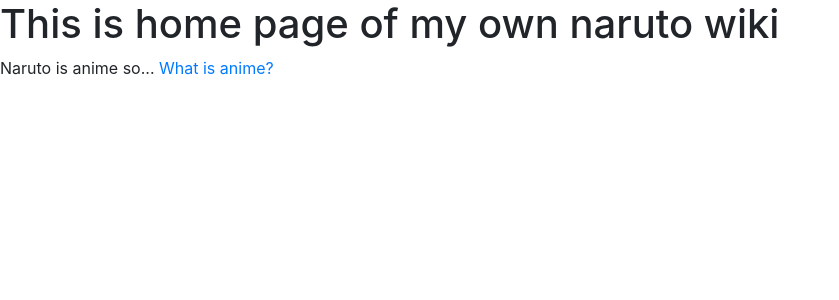
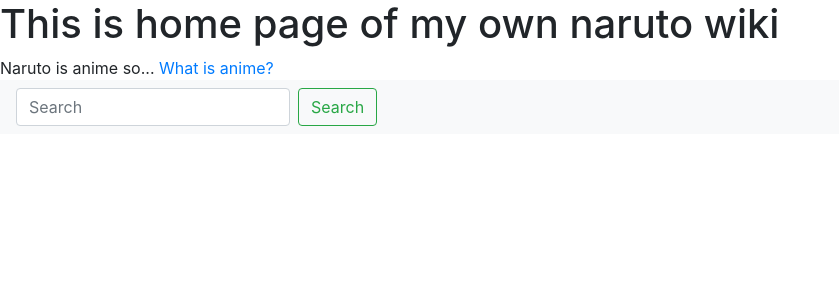
Before and after one commit to Potriashka/Nar_Wiki, a Flask app: page / in a window 1280 px wide. Shown: the top 300 px of the page, without its empty margins (0-839 px from the left). Run offline with Flask 2, Linux system fonts and the light colour scheme; some libraries are stand-ins or nearby versions.

Commit message:
Update index.html

```diff
--- a/templates/index.html
+++ b/templates/index.html
@@ -9,5 +9,11 @@
 		<h1>This is home page of my own naruto wiki</h1>
 		Naruto is anime so...
 		<a href="https://petenarwiki.herokuapp.com/anime">What is anime?</a>
+		<nav class="navbar navbar-light bg-light">
+		  <form class="form-inline">
+		    <input class="form-control mr-sm-2" type="search" placeholder="Search" aria-label="Search">
+		    <button class="btn btn-outline-success my-2 my-sm-0" type="submit">Search</button>
+		  </form>
+		</nav>
 	</body>
 </html>
```
